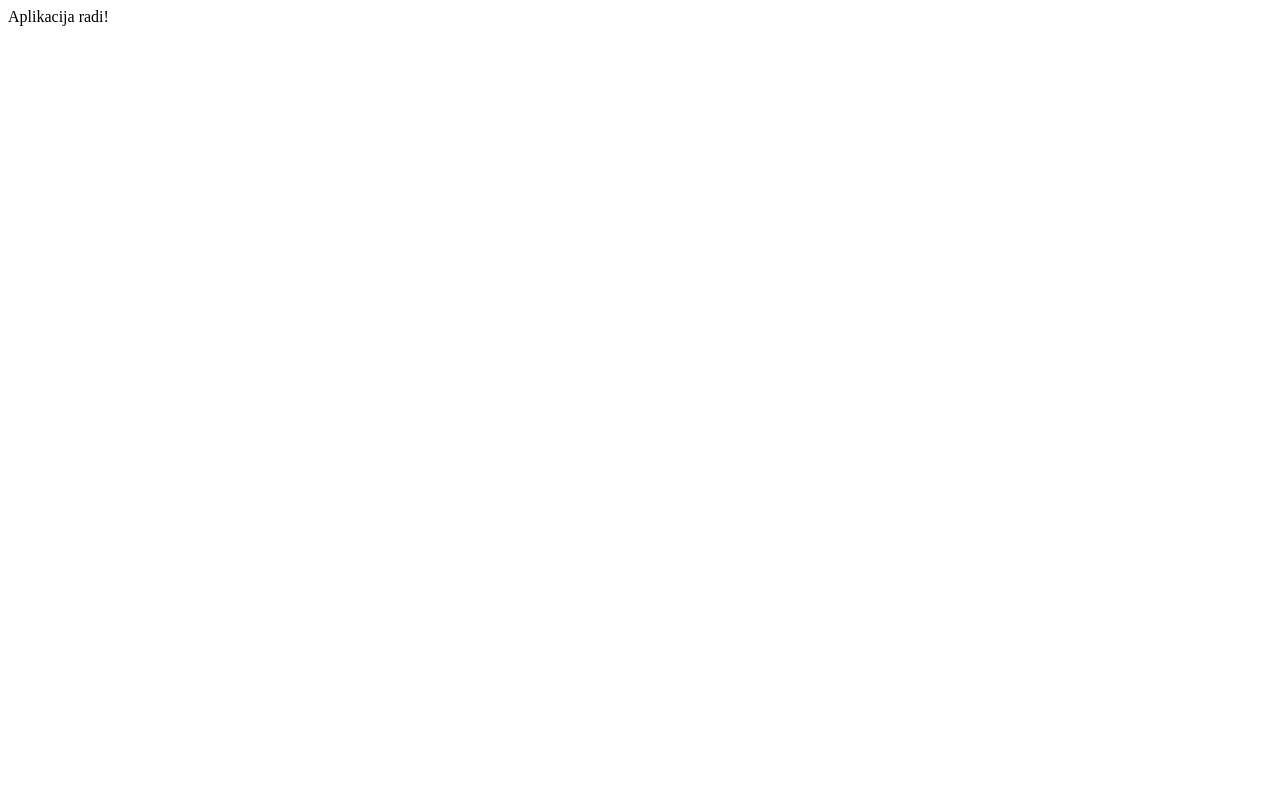
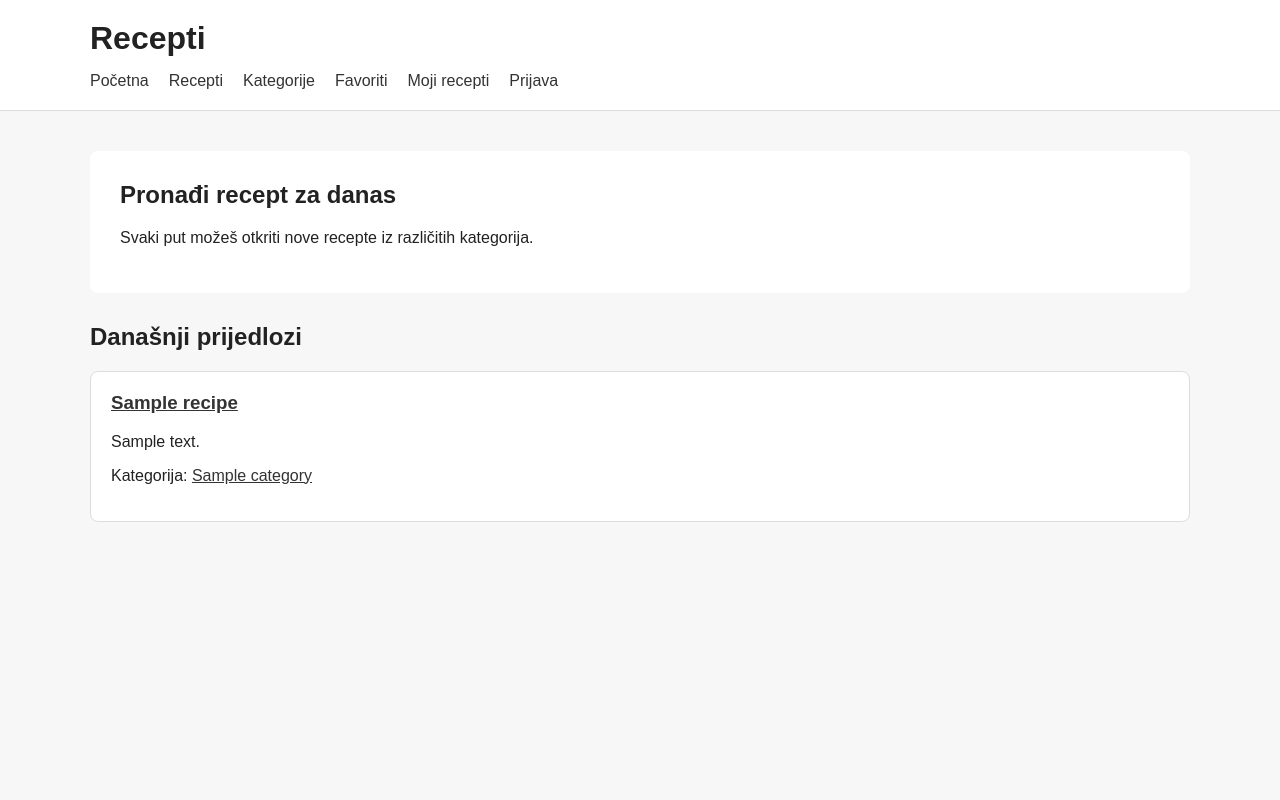
Before and after one commit to lukrecijamucko/rwa_web_recepti, a Flask app: page / in a window 1280 px wide. Before the commit the page is almost empty. Run offline with Flask 3, Linux system fonts and the light colour scheme; tables that the repository leaves empty hold one stand-in row (values such as "Sample post").

Commit message:
Dodani prijedlozi recepata na početnoj stranici

```diff
--- a/app.py
+++ b/app.py
@@ -14,6 +14,7 @@ from controllers.recipes_controller import recipes_bp
 from controllers.comments_controller import comments_bp
 from controllers.favorites_controller import favorites_bp
 from controllers.ratings_controller import ratings_bp
+from controllers.home_controller import home_bp
 
 
 def create_app():
@@ -30,10 +31,7 @@ def create_app():
     app.register_blueprint(comments_bp)
     app.register_blueprint(favorites_bp)
     app.register_blueprint(ratings_bp)
-
-    @app.route("/")
-    def home():
-        return "Aplikacija radi!"
+    app.register_blueprint(home_bp)
 
     return app
 
--- /dev/null
+++ b/controllers/home_controller.py
@@ -0,0 +1,20 @@
+from flask import (
+    Blueprint,
+    render_template
+)
+
+from models.home_service import HomeService
+
+
+home_bp = Blueprint("home", __name__)
+
+
+@home_bp.route("/")
+def index():
+    suggestions = HomeService.get_random_recipes()
+
+    return render_template(
+        "home.html",
+        suggestions=suggestions,
+        title="Početna"
+    )
--- /dev/null
+++ b/models/home_service.py
@@ -0,0 +1,40 @@
+import random
+
+from models.recipe_category import RecipeCategory
+
+
+class HomeService:
+
+    @staticmethod
+    def get_random_recipes():
+        recipe_categories = RecipeCategory.query.all()
+
+        random.shuffle(recipe_categories)
+
+        selected = []
+
+        used_recipe_ids = set()
+        used_category_ids = set()
+
+        for recipe_category in recipe_categories:
+
+            if recipe_category.recipe_id in used_recipe_ids:
+                continue
+
+            if recipe_category.category_id in used_category_ids:
+                continue
+
+            selected.append(recipe_category)
+
+            used_recipe_ids.add(
+                recipe_category.recipe_id
+            )
+
+            used_category_ids.add(
+                recipe_category.category_id
+            )
+
+            if len(selected) == 3:
+                break
+
+        return selected
--- a/static/style.css
+++ b/static/style.css
@@ -119,3 +119,30 @@ main {
     margin-right: 5px;
     cursor: pointer;
 }
+
+.daily-recipes {
+    margin-top: 30px;
+}
+
+.recipe-grid {
+    display: flex;
+    gap: 20px;
+    flex-wrap: wrap;
+}
+
+.recipe-card {
+    background-color: white;
+    border: 1px solid #dddddd;
+    border-radius: 8px;
+    padding: 20px;
+    flex: 1;
+    min-width: 250px;
+}
+
+.recipe-card h3 {
+    margin-top: 0;
+}
+
+.recipe-card a {
+    color: #333333;
+}
--- a/templates/home.html
+++ b/templates/home.html
@@ -3,12 +3,66 @@
 {% block contents %}
 
 <section class="hero">
+
     <h2>Pronađi recept za danas</h2>
 
     <p>
-        Pregledaj recepte drugih korisnika, pronađi svoje favorite
-        i otkrij nešto novo za pripremu.
+        Svaki put možeš otkriti nove recepte
+        iz različitih kategorija.
     </p>
+
+</section>
+
+
+<section class="daily-recipes">
+
+    <h2>Današnji prijedlozi</h2>
+
+    {% if suggestions %}
+
+        <div class="recipe-grid">
+
+            {% for suggestion in suggestions %}
+
+                <article class="recipe-card">
+
+                    <h3>
+                        <a href="{{ url_for(
+                            'recipes.show',
+                            recipe_id=suggestion.recipe.id
+                        ) }}">
+                            {{ suggestion.recipe.title }}
+                        </a>
+                    </h3>
+
+                    <p>
+                        {{ suggestion.recipe.description }}
+                    </p>
+
+                    <p>
+                        Kategorija:
+                        <a href="{{ url_for(
+                            'categories.show',
+                            category_id=suggestion.category.id
+                        ) }}">
+                            {{ suggestion.category.name }}
+                        </a>
+                    </p>
+
+                </article>
+
+            {% endfor %}
+
+        </div>
+
+    {% else %}
+
+        <p>
+            Trenutno nema dovoljno recepata za prikaz.
+        </p>
+
+    {% endif %}
+
 </section>
 
 {% endblock %}
```
